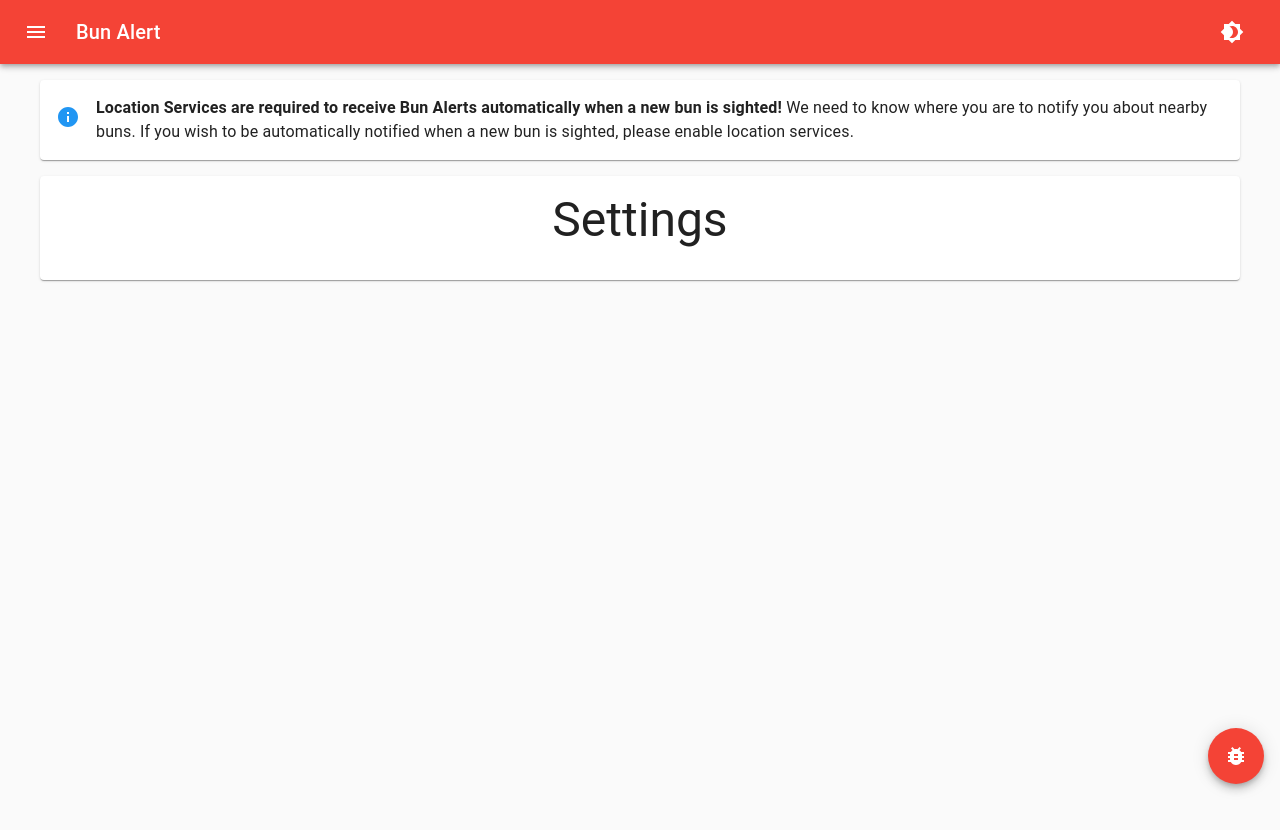
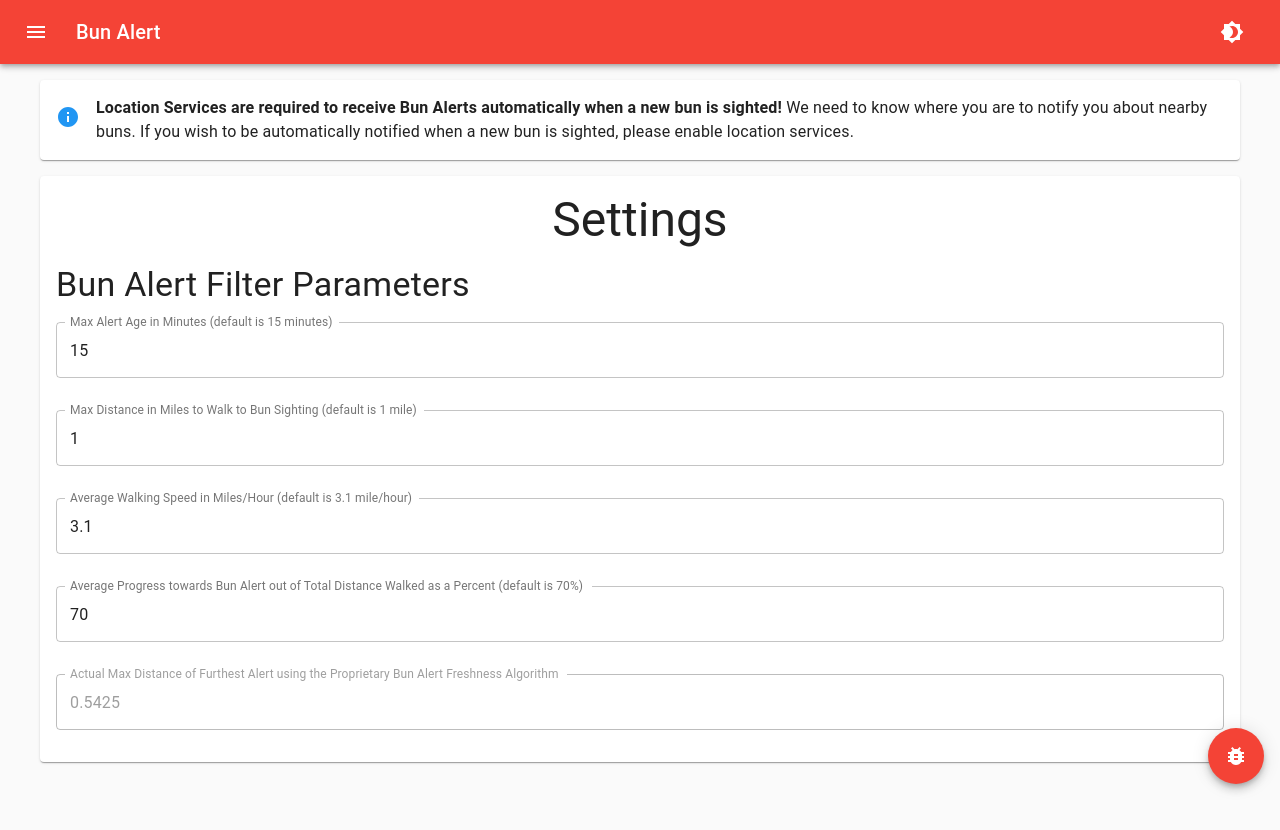
Before and after one commit to andrewdimmer/bun-alert, a React (Create React App) app in the folder webapp/: page /settings in a window 1280 px wide. Shown: the top 830 px of the page. Before the commit the page ends 800 px from the top, so only its background shows below. Built offline with nearby package versions, Linux system fonts and the light colour scheme; no server answers; the database is empty.

Commit message:
feat: Add Bun Alert Filter Parameters to the Settings Page

```diff
--- a/webapp/src/components/pages/SettingsPage.tsx
+++ b/webapp/src/components/pages/SettingsPage.tsx
@@ -1,10 +1,237 @@
-import React from "react";
+import { TextField, Typography } from "@material-ui/core";
+import React, { Fragment } from "react";
+import {
+  getStoredBunFilterParameters,
+  setStoredBunFilterParameters,
+} from "../../data/storedSettings";
+import { styles } from "../../styles";
 import PageTemplate from "../layouts/PageTemplate";
+import { Error } from "@material-ui/icons";
 
 declare interface SettingsPageProps {}
 
 const SettingsPage: React.FunctionComponent<SettingsPageProps> = () => {
-  return <PageTemplate heading="Settings"></PageTemplate>;
+  const classes = styles();
+
+  const [bunFilterParameters, setBunFilterParamters] =
+    React.useState<EditableBunFilterParameters>(getStoredBunFilterParameters());
+
+  const storeIfValidBunFilterParamters = (
+    bunFilterParameters: EditableBunFilterParameters
+  ) => {
+    setBunFilterParamters(bunFilterParameters);
+
+    if (
+      !(
+        bunFilterParameters.maxAlertAge === "" ||
+        bunFilterParameters.maxAlertAge <= 0 ||
+        bunFilterParameters.maxDistanceAway === "" ||
+        bunFilterParameters.maxDistanceAway <= 0 ||
+        bunFilterParameters.walkingSpeed === "" ||
+        bunFilterParameters.walkingSpeed <= 0 ||
+        bunFilterParameters.detourCoefficent === "" ||
+        bunFilterParameters.detourCoefficent < 0.01 ||
+        bunFilterParameters.detourCoefficent > 1
+      )
+    ) {
+      const maxAlertAge = bunFilterParameters.maxAlertAge;
+      const maxDistanceAway = bunFilterParameters.maxDistanceAway;
+      const walkingSpeed = bunFilterParameters.walkingSpeed;
+      const detourCoefficent = bunFilterParameters.detourCoefficent;
+      setStoredBunFilterParameters({
+        maxAlertAge,
+        maxDistanceAway,
+        walkingSpeed,
+        detourCoefficent,
+      });
+    }
+  };
+
+  const actualMaxDistance = () => {
+    if (
+      !(
+        bunFilterParameters.maxAlertAge === "" ||
+        bunFilterParameters.maxAlertAge <= 0 ||
+        bunFilterParameters.maxDistanceAway === "" ||
+        bunFilterParameters.maxDistanceAway <= 0 ||
+        bunFilterParameters.walkingSpeed === "" ||
+        bunFilterParameters.walkingSpeed <= 0 ||
+        bunFilterParameters.detourCoefficent === "" ||
+        bunFilterParameters.detourCoefficent < 0.01 ||
+        bunFilterParameters.detourCoefficent > 1
+      )
+    ) {
+      const maxAlertAge = bunFilterParameters.maxAlertAge;
+      const maxDistanceAway = bunFilterParameters.maxDistanceAway;
+      const walkingSpeed = bunFilterParameters.walkingSpeed;
+      const detourCoefficent = bunFilterParameters.detourCoefficent;
+      return Math.min(
+        maxDistanceAway,
+        walkingSpeed * detourCoefficent * (maxAlertAge / 60)
+      ).toString();
+    } else {
+      return "";
+    }
+  };
+
+  return (
+    <PageTemplate heading="Settings">
+      <Typography variant="h4">Bun Alert Filter Parameters</Typography>
+      {/* Max Alert Age */}
+      <TextField
+        className={classes.marginedTopBottom}
+        error={
+          bunFilterParameters.maxAlertAge === "" ||
+          bunFilterParameters.maxAlertAge <= 0
+        }
+        fullWidth
+        helperText={
+          (bunFilterParameters.maxAlertAge === "" ||
+            bunFilterParameters.maxAlertAge <= 0) && (
+            <Fragment>
+              <Error fontSize="inherit" />
+              {" There must be at least one minute before an alert goes stale!"}
+            </Fragment>
+          )
+        }
+        id={`enter-max-alert-age`}
+        label="Max Alert Age in Minutes (default is 15 minutes)"
+        onChange={(event) => {
+          const maxAlertAge =
+            event.target.value !== ""
+              ? Math.trunc(parseFloat(event.target.value))
+              : "";
+          storeIfValidBunFilterParamters({
+            ...bunFilterParameters,
+            maxAlertAge,
+          });
+        }}
+        type="number"
+        value={bunFilterParameters.maxAlertAge.toString()}
+        variant="outlined"
+      />
+
+      {/* Max Distance */}
+      <TextField
+        className={classes.marginedTopBottom}
+        error={
+          bunFilterParameters.maxDistanceAway === "" ||
+          bunFilterParameters.maxDistanceAway <= 0
+        }
+        fullWidth
+        helperText={
+          (bunFilterParameters.maxDistanceAway === "" ||
+            bunFilterParameters.maxDistanceAway <= 0) && (
+            <Fragment>
+              <Error fontSize="inherit" />
+              {
+                " There must be at least some distance allowed between you and the furthest alert!"
+              }
+            </Fragment>
+          )
+        }
+        id={`enter-max-distance-away`}
+        label="Max Distance in Miles to Walk to Bun Sighting (default is 1 mile)"
+        onChange={(event) => {
+          const maxDistanceAway =
+            event.target.value !== "" ? parseFloat(event.target.value) : "";
+          storeIfValidBunFilterParamters({
+            ...bunFilterParameters,
+            maxDistanceAway,
+          });
+        }}
+        type="number"
+        value={bunFilterParameters.maxDistanceAway.toString()}
+        variant="outlined"
+      />
+
+      {/* Walking Speed */}
+      <TextField
+        className={classes.marginedTopBottom}
+        error={
+          bunFilterParameters.walkingSpeed === "" ||
+          bunFilterParameters.walkingSpeed <= 0
+        }
+        fullWidth
+        helperText={
+          (bunFilterParameters.walkingSpeed === "" ||
+            bunFilterParameters.walkingSpeed <= 0) && (
+            <Fragment>
+              <Error fontSize="inherit" />
+              {" Walking speed must be greater than 0!"}
+            </Fragment>
+          )
+        }
+        id={`enter-walking-speed`}
+        label="Average Walking Speed in Miles/Hour (default is 3.1 mile/hour)"
+        onChange={(event) => {
+          const walkingSpeed =
+            event.target.value !== "" ? parseFloat(event.target.value) : "";
+          storeIfValidBunFilterParamters({
+            ...bunFilterParameters,
+            walkingSpeed,
+          });
+        }}
+        type="number"
+        value={bunFilterParameters.walkingSpeed.toString()}
+        variant="outlined"
+      />
+
+      {/* Detour Coefficent */}
+      <TextField
+        className={classes.marginedTopBottom}
+        error={
+          bunFilterParameters.detourCoefficent === "" ||
+          bunFilterParameters.detourCoefficent < 0.01 ||
+          bunFilterParameters.detourCoefficent > 1
+        }
+        fullWidth
+        helperText={
+          (bunFilterParameters.detourCoefficent === "" ||
+            bunFilterParameters.detourCoefficent < 0.01 ||
+            bunFilterParameters.detourCoefficent > 1) && (
+            <Fragment>
+              <Error fontSize="inherit" />
+              {" The percentage must be between 1% and 100%!"}
+            </Fragment>
+          )
+        }
+        id={`enter-detour-coefficent`}
+        label="Average Progress towards Bun Alert out of Total Distance Walked as a Percent (default is 70%)"
+        onChange={(event) => {
+          const detourCoefficent =
+            event.target.value !== ""
+              ? parseFloat(event.target.value) / 100
+              : "";
+          storeIfValidBunFilterParamters({
+            ...bunFilterParameters,
+            detourCoefficent,
+          });
+        }}
+        type="number"
+        value={
+          bunFilterParameters.detourCoefficent === ""
+            ? ""
+            : (
+                Math.round(bunFilterParameters.detourCoefficent * 100000000) /
+                1000000
+              ).toString()
+        }
+        variant="outlined"
+      />
+
+      {/* Actual Max Distance */}
+      <TextField
+        className={classes.marginedTopBottom}
+        disabled
+        fullWidth
+        id={`actual-max-distance`}
+        label="Actual Max Distance of Furthest Alert using the Proprietary Bun Alert Freshness Algorithm"
+        value={actualMaxDistance()}
+        variant="outlined"
+      />
+    </PageTemplate>
+  );
 };
 
 export default SettingsPage;
--- /dev/null
+++ b/webapp/src/data/storedSettings.ts
@@ -0,0 +1,32 @@
+const initializeStoredBunFilterParameters = () => {
+  const bunFilterParametersString = window.localStorage.getItem(
+    "bunFilterParameters"
+  );
+  const defaultBunFilterParameters: BunFilterParameters = {
+    maxAlertAge: 15,
+    maxDistanceAway: 1,
+    walkingSpeed: 3.1,
+    detourCoefficent: 0.7,
+  };
+
+  return bunFilterParametersString
+    ? (JSON.parse(bunFilterParametersString) as BunFilterParameters)
+    : defaultBunFilterParameters;
+};
+
+let storedBunFilterParameters: BunFilterParameters =
+  initializeStoredBunFilterParameters();
+
+export const getStoredBunFilterParameters = () => {
+  return storedBunFilterParameters;
+};
+
+export const setStoredBunFilterParameters = (
+  bunFilterParameters: BunFilterParameters
+) => {
+  storedBunFilterParameters = bunFilterParameters;
+  window.localStorage.setItem(
+    "bunFilterParameters",
+    JSON.stringify(bunFilterParameters)
+  );
+};
```
Also changed, not shown: webapp/@types/index.d.ts (+14 -0 lines).
